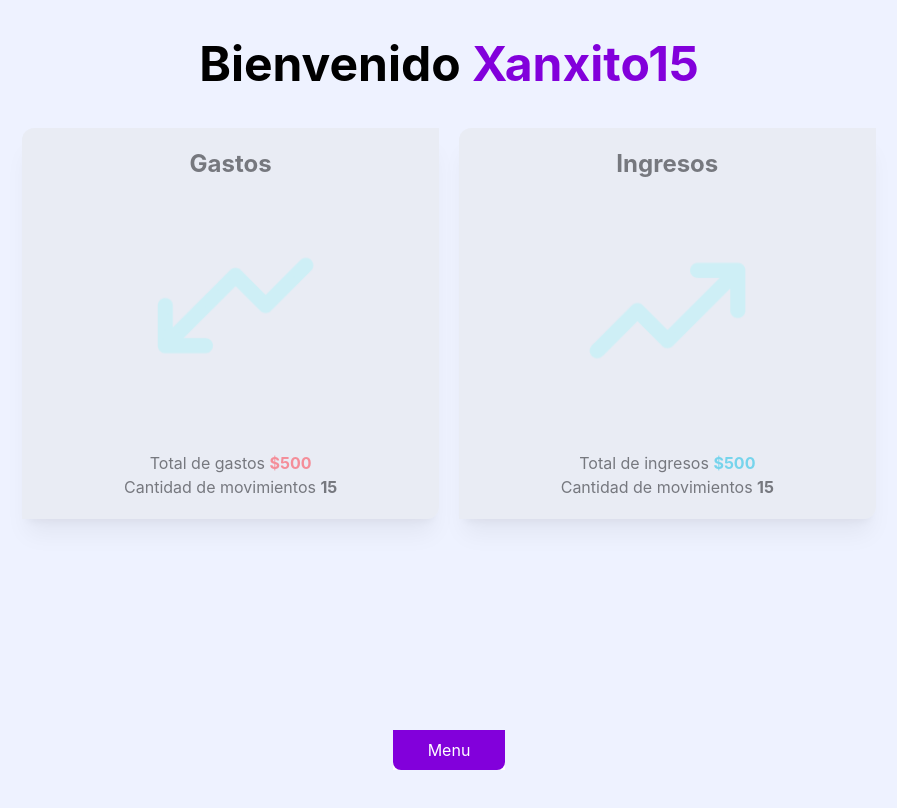
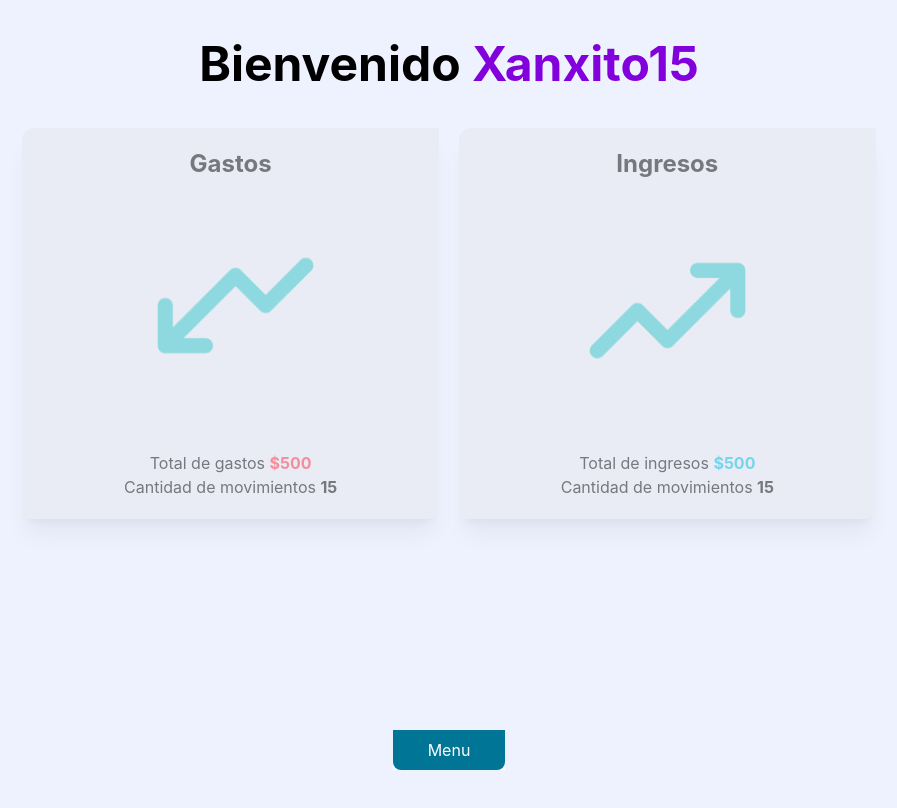
Before and after one commit to gastonrb19/fing-front, a React (Vite) app: page /home in a window 1280 px wide. Shown: the top 808 px of the page, without its empty margins (191-1088 px from the left). Built offline with nearby package versions, Linux system fonts and the light colour scheme.

Commit message:
Change colors in images and menu button

```diff
--- a/src/components/ItemMenu.tsx
+++ b/src/components/ItemMenu.tsx
@@ -7,7 +7,7 @@ export default function ItemMenu({
   url: string;
 }) {
   const itemClass =
-    "block w-28 min-w-[112px] px-4 py-2 hover:border-purple-700 border-x-1 border-transparent duration-300 hover:text-purple-700";
+    "block w-28 min-w-[112px] px-4 py-2 hover:border-cyan-700 border-x-1 border-transparent duration-300 hover:text-cyan-700";
   return (
     <li className="w-28 text-center">
       <NavLink to={url} className={itemClass}>
--- a/src/components/Menu.tsx
+++ b/src/components/Menu.tsx
@@ -1,5 +1,4 @@
 "use client";
-import { NavLink } from "react-router";
 import { useState } from "react";
 import ItemMenu from "./ItemMenu";
 
@@ -18,7 +17,7 @@ export default function Menu() {
         </ul>
       </nav>
       <button
-        className="w-28 min-w-[112px] bg-purple-700 text-white px-4 py-2 rounded-b-lg hover:bg-purple-900 duration-300 text-center"
+        className="w-28 min-w-[112px] bg-cyan-700 text-white px-4 py-2 rounded-b-lg hover:bg-cyan-900 duration-300 text-center"
         onClick={() => setIsOpen(!isOpen)}
       >
         Menu
```
Also changed, not shown: public/arrow-down.png, public/arrow-trend.png.
